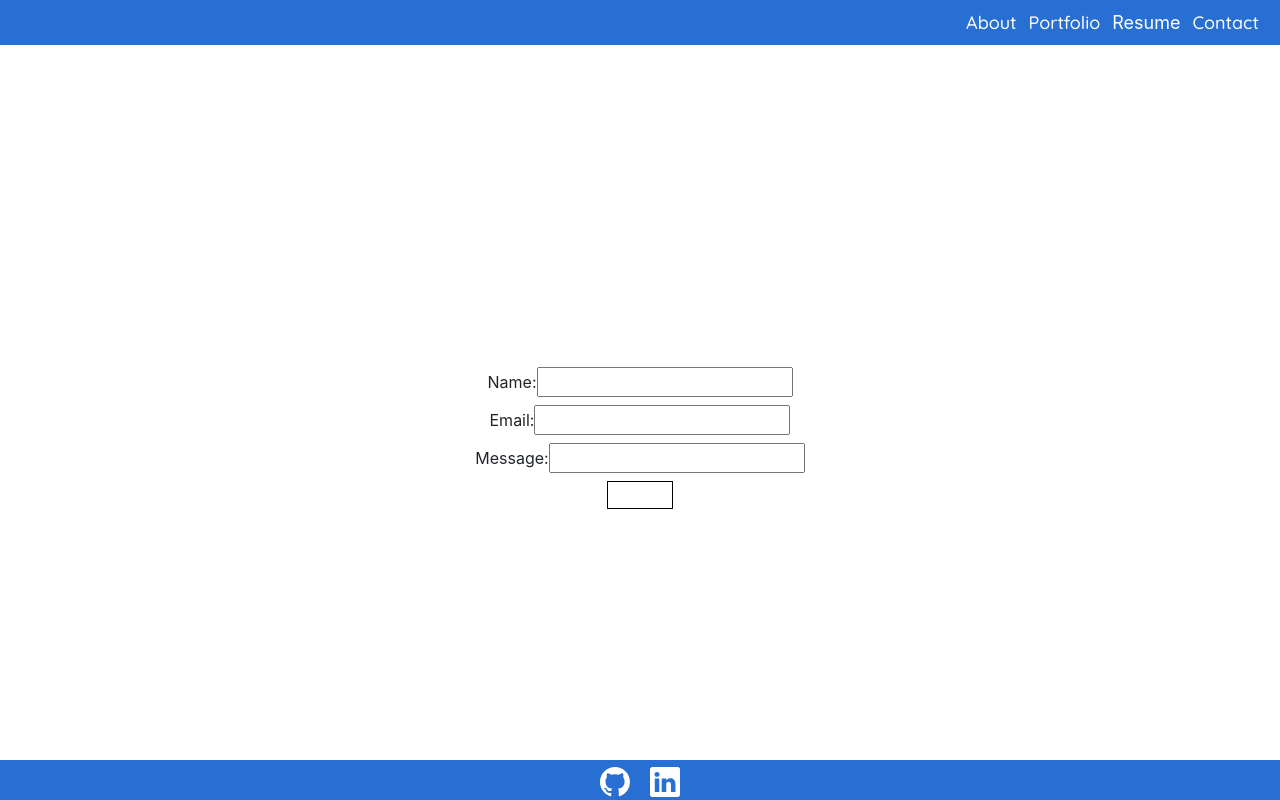
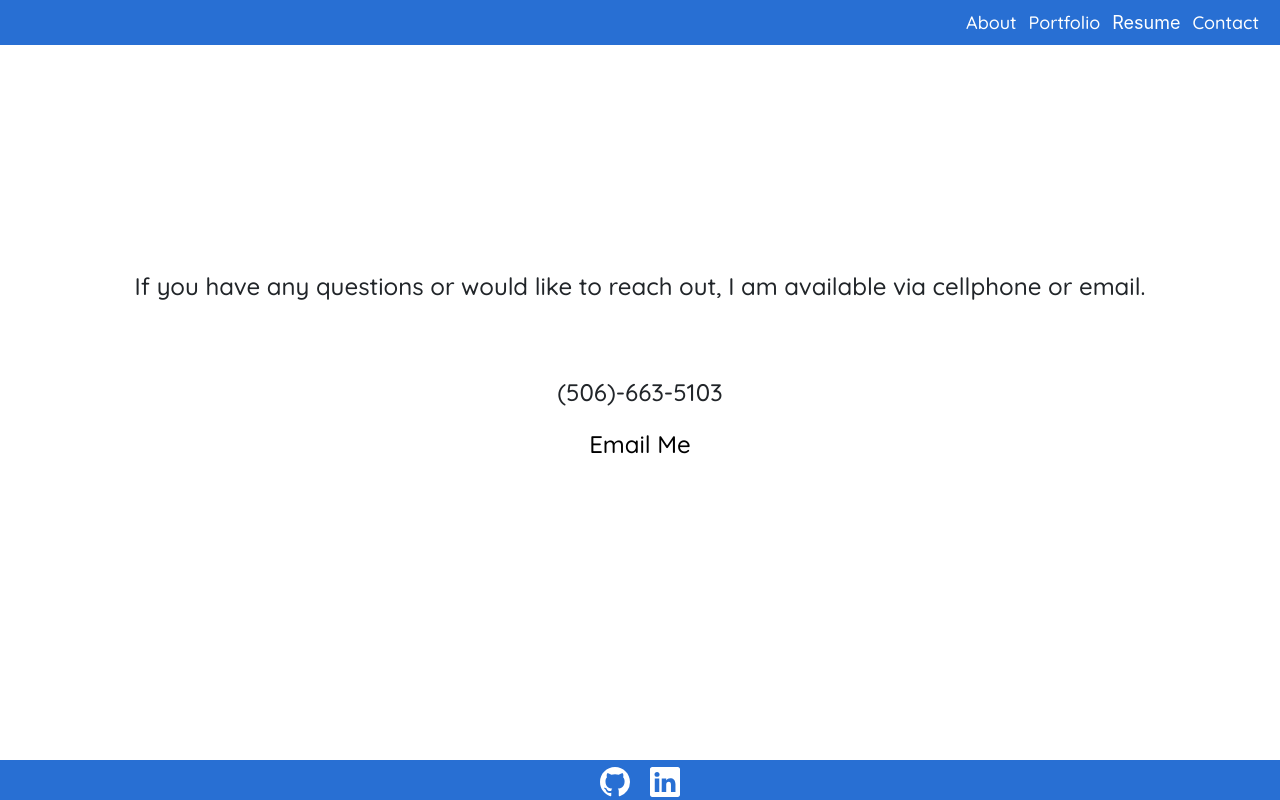
Before and after one commit to Mo2207/React-Code-Portfolio, a React (Create React App) app: page / in a window 1280 px wide. Both pictures are taken after a click on the button "Contact". Built offline with nearby package versions, Linux system fonts and the light colour scheme; the HTML template or start-up script is replaced by a standard one.

Commit message:
added contact page info

```diff
--- a/src/components/contact/contact.css
+++ b/src/components/contact/contact.css
@@ -1,26 +1,35 @@
 
 .contact {
-  margin-top: 6vh;
+  justify-content: center;
+  font-family: Quicksand;
+  display: flex;
+  flex-direction: column;
+  padding-bottom: 140px;
+}
+
+.desc {
   display: flex;
   justify-content: center;
+  align-items: center;
+  font-size: 1.5em;
+  text-align: center;
+  padding-bottom: 70px;
 }
 
-.contactForm {
+.info {
   display: flex;
   flex-direction: column;
   justify-content: center;
   align-items: center;
-  height: 80vh;
+  font-size: 1.5em;
 }
 
-.contactForm label {
-  margin-bottom: 1vh;
+.email {
+  color: black;
+  text-decoration: none;
 }
 
-.submitBtn {
-  border: solid black 1px;
+.email:hover {
+  color: rgb(39,110,211);
+  text-decoration: underline;
 }
-
-.submitBtn:hover {
-
-}
--- a/src/components/contact/contact.jsx
+++ b/src/components/contact/contact.jsx
@@ -1,37 +1,18 @@
 
 import React from 'react';
-import { useState } from 'react';
 import '../contact/contact.css';
 
 const Contact = (props) => {
-  const [name, setName] = useState('');
-  const [email, setEmail] = useState('');
-  const [message, setMessage] = useState('');
-
-  const submitForm = (event) => {
-    event.preventDefault();
-
-  }
-
   return (
     <div className='contact'>
-      <form className='contactForm' onSubmit={submitForm}>
+      <div className='desc'>
+        If you have any questions or would like to reach out, I am available via cellphone or email.
+      </div>
+      <div className='info'>
+        <p>(506)-663-5103</p>
+        <a className='email' href="mailto:gabemorris1042@gmail.com">Email Me</a>
+      </div>
 
-        <label>
-          Name:
-          <input type="text" value={name}/>
-        </label>
-        <label>
-          Email:
-          <input type="text" value={email}/>
-        </label>
-        <label>
-          Message:
-          <input type="text" value={message}/>
-        </label>
-        <button className='submitBtn' type='submit'>Submit</button>
-
-      </form>
     </div>
   );
 }
--- a/src/components/portfolio/portfolio.css
+++ b/src/components/portfolio/portfolio.css
@@ -50,11 +50,13 @@
   opacity: 0;
   transition: opacity 0.3s ease-in;
   margin: 2vh 2vw 0 0;
-  color: rgb(255, 255, 255)
+  color: rgb(255, 255, 255);
+  text-decoration: none;
 }
 
 .links a:hover {
   color: rgb(39,110,211);
+  text-decoration: underline;
 }
 
 .project:hover .projectText {
```
